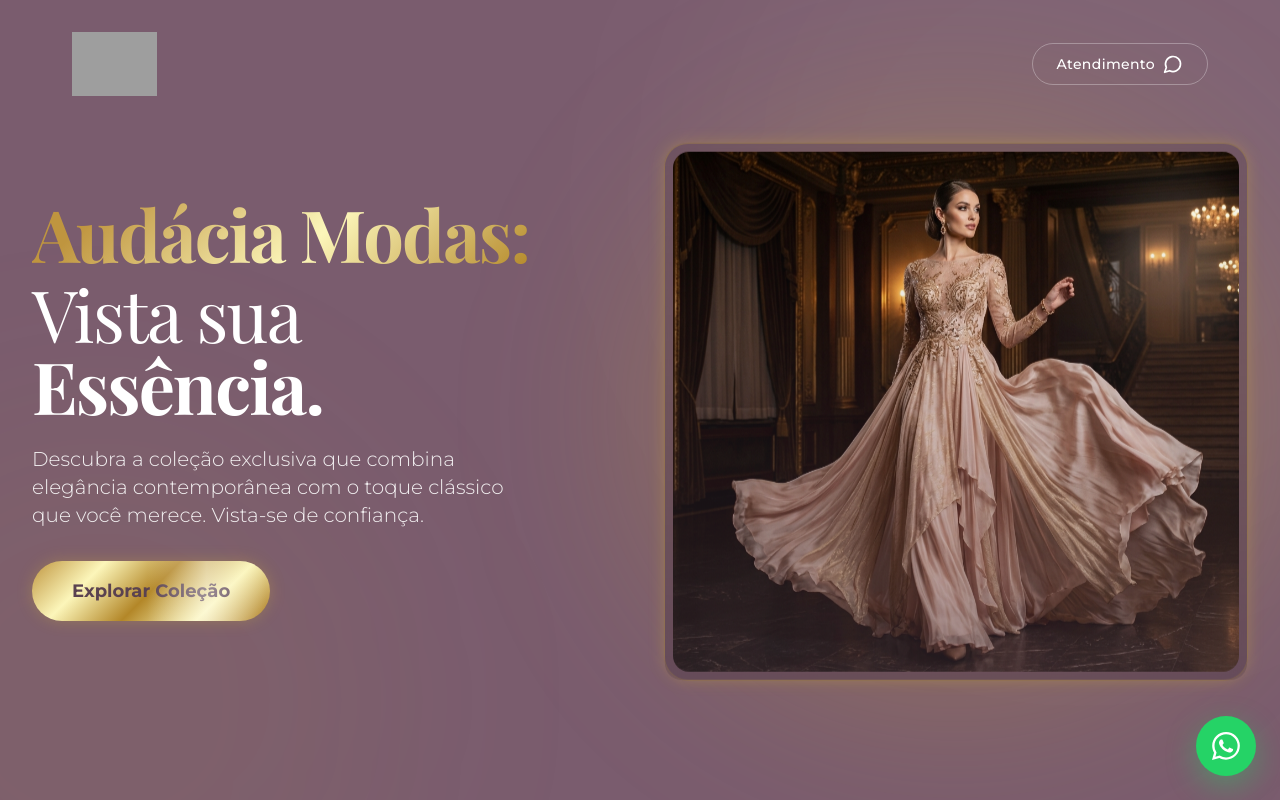
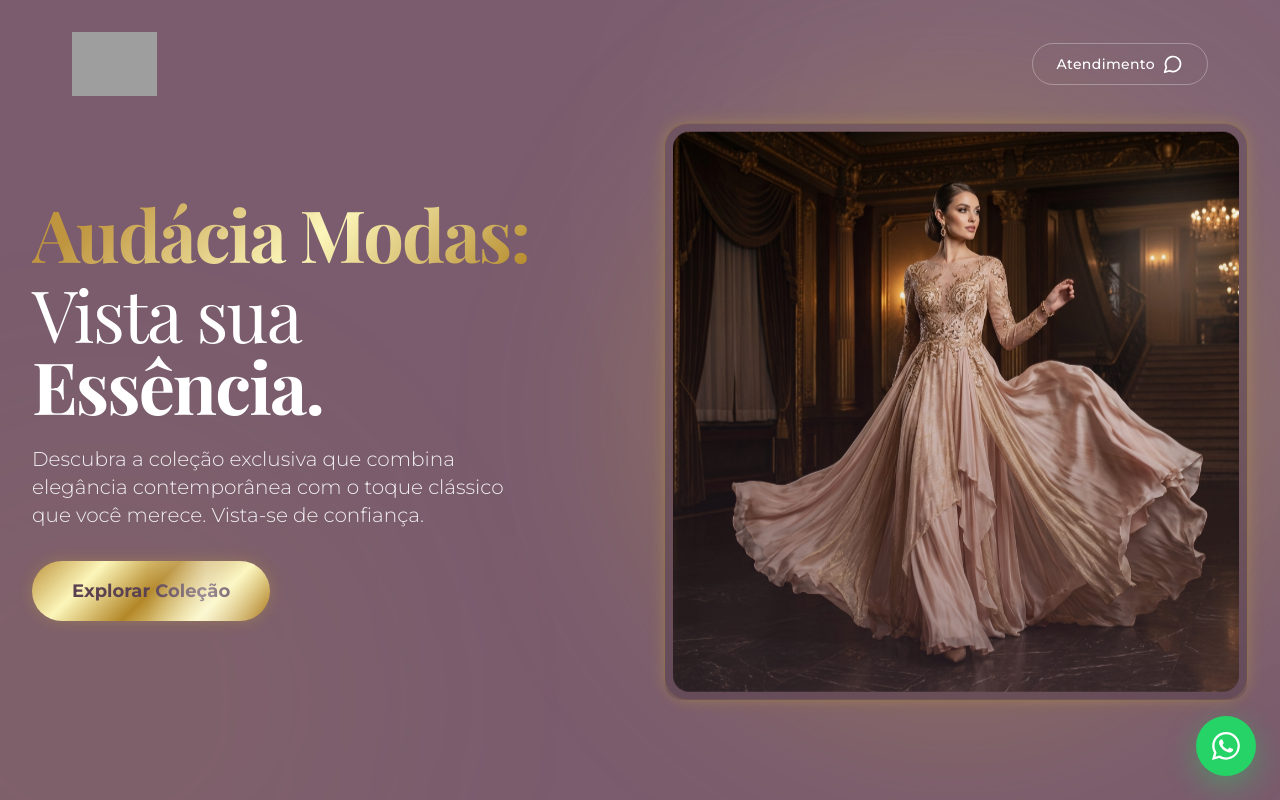
Before and after one commit to llessus/page-audacia-modas, a Next.js app: page / in a window 1280 px wide. Shown: the top 800 px of the page. Built offline with nearby package versions, Linux system fonts and the light colour scheme; no server answers; the database is empty; grey boxes are pictures that could not be loaded.

Commit message:
fix: adjust hero image crop to prevent head cutoff on desktop

```diff
--- a/src/components/HeroSection.tsx
+++ b/src/components/HeroSection.tsx
@@ -69,7 +69,7 @@ export function HeroSection({ heroImage }: HeroSectionProps) {
                 alt={`Modelo usando roupa ${siteConfig.nomeLoja}`}
                 width={600}
                 height={800}
-                className="relative max-w-full h-auto max-h-[55vh] md:max-h-[60vh] lg:max-h-[65vh] rounded-2xl object-cover"
+                className="relative max-w-full h-auto max-h-[55vh] md:max-h-[60vh] lg:max-h-[70vh] rounded-2xl object-cover object-[center_10%]"
                 priority
               />
               {/* Subtle overlay gradient to blend image with the rose theme */}
```
